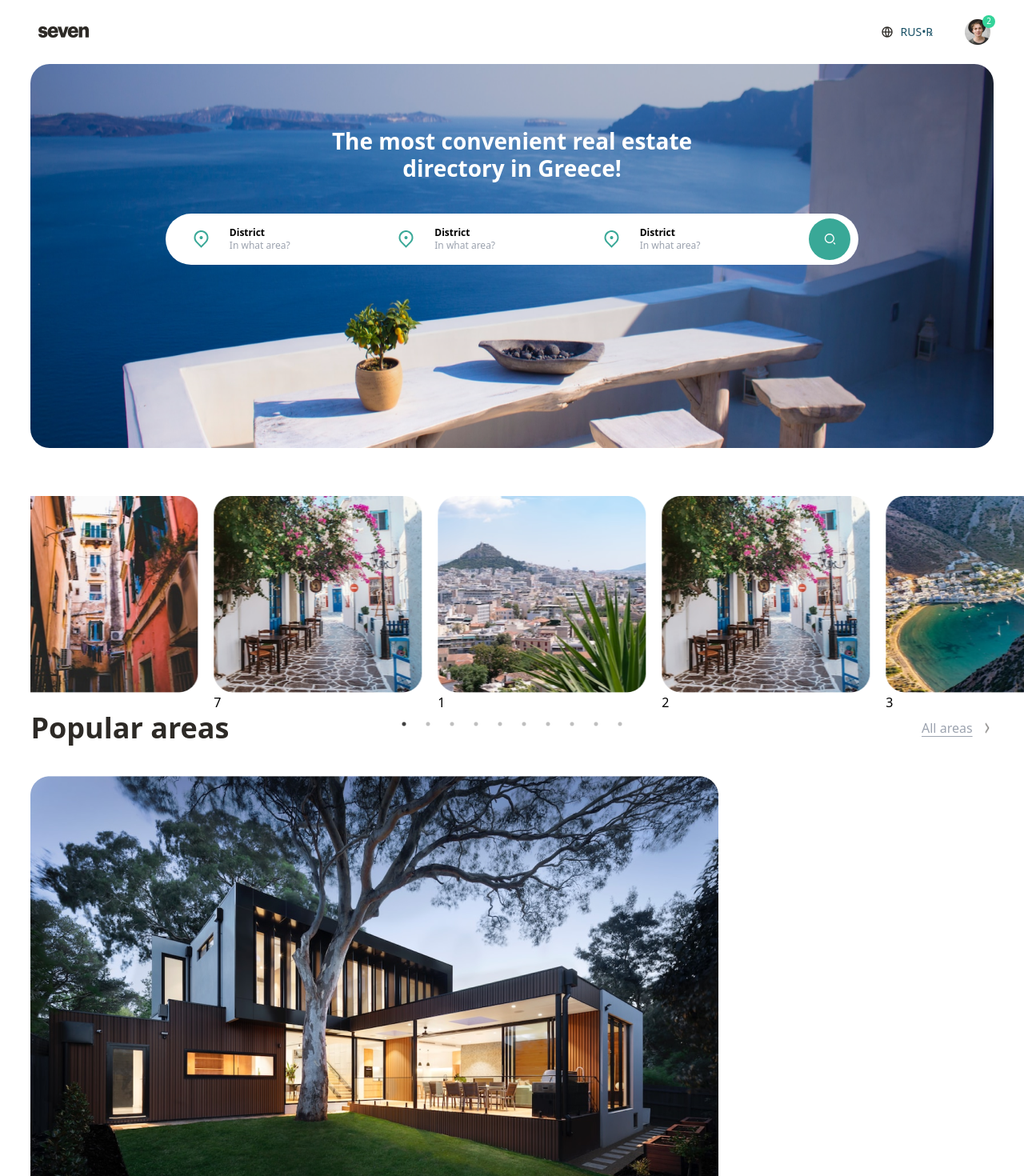
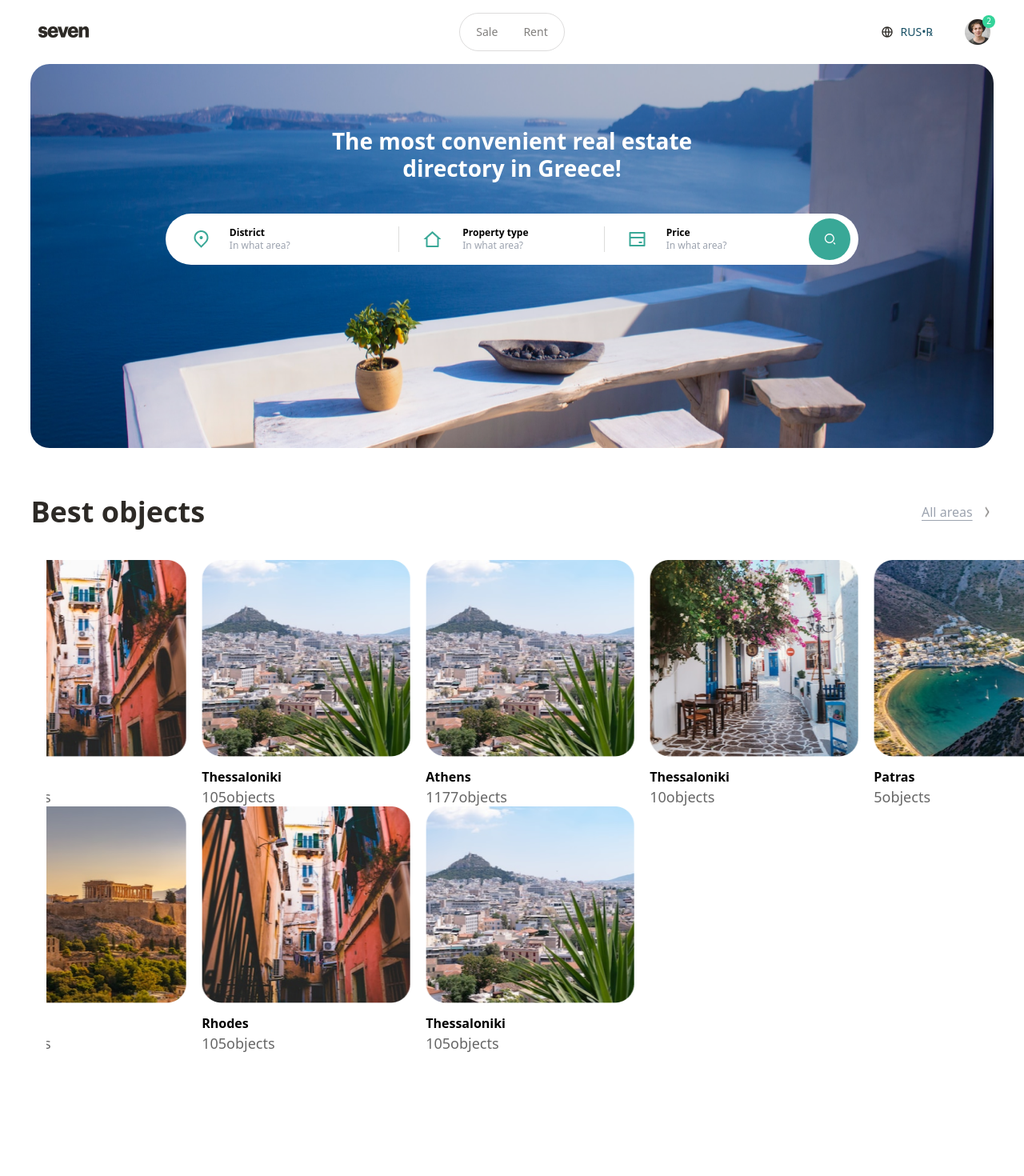
Before and after one commit to irina135/project, a React (Create React App) app: page / in a window 1280 px wide. Shown: the top 1470 px of the page at 80% size. Built offline with nearby package versions, Linux system fonts and the light colour scheme.

Commit message:
add map for slaider

```diff
--- a/src/App.js
+++ b/src/App.js
@@ -1,5 +1,6 @@
-import { Link, BrowserRouter as Router, Route } from 'react-router-dom';
-import React, { useState } from 'react';
+//import { Link, BrowserRouter as Router, Route } from 'react-router-dom';
+//import React, { useState } from 'react';
+import { BrowserRouter, Route, Routes } from 'react-router-dom'
 
 import Layout from './components/ layout/Layout';
 import Banner from './components/ui/banner/Banner';
@@ -10,8 +11,9 @@ import Video from './components/ui/video/Video';
 import Info from './components/ui/info/Info';
 import Search from './components/ui/search/Search';
 import Footer from './components/ui/footer/Footer';
-import Item from './components/ui/item/Item';
-import AdaptiveHeight from '../src/components/ui/slider/Slider'
+//import Item from './components/ui/item/Item';
+//import AdaptiveHeight from '../src/components/ui/slider/Slider'
+import SliderList from '../src/components/ui/slider/Slider'
 
 
 
@@ -24,31 +26,43 @@ function App() {
   const displayFlex = true
 
 
-  const [itemNumber, setIsShow] = useState(true)
+  //const [itemNumber, setIsShow] = useState(true)
 
   return (
+
    <Layout>
+
+
+
     <Banner/>
-    <AdaptiveHeight />
+    <TitleLink
+      title={titleLink[1].title}
+      linkText={titleLink[0].linkText}
+      img1= {titleLink[0].img1}
+    />
+    <SliderList />
     <TitleLink
       title={titleLink[0].title}
       linkText={titleLink[0].linkText}
-       img1= {titleLink[0].img1}
+      img1= {titleLink[0].img1}
     />
     <CardsWrap
     cartVertical={cartVertical}
     displayFlex = {displayFlex}
-    itemNumber= {itemNumber}
+    //itemNumber= {itemNumber}
     />
     <Video />
+    <TitleLink
+      title={titleLink[2].title}
+      linkText={titleLink[0].linkText}
+      img1= {titleLink[0].img1}
+    />
     <CardsWrap
     />
     <Info />
     <Search />
 
-    {itemNumber && <Item
-    itemNumber= {itemNumber}
-    />}
+
 
     <Footer />
     <div className="App">
--- a/src/components/ layout/Layout.jsx
+++ b/src/components/ layout/Layout.jsx
@@ -1,4 +1,5 @@
-import Header from "./header/Header.js"
+import Header from "../ui/header/Header"
+
 
 
 const Layout = ({children}) => {
--- a/src/components/ui/banner/Filter.js
+++ b/src/components/ui/banner/Filter.js
@@ -2,9 +2,9 @@
 function Filter(props) {
 
     return (
-       <div className="tablet:flex w-[25%] first:flex hidden tablet:flex">
+       <div className="tablet:flex w-[25%] first:flex hidden tablet:flex line">
            <img className="desktop:mr-[18px] medium:mr-[26px] mr-[16px]" src={props.filterImg} alt='img'/>
-           <div className="text-left desktop:text-sm text-xs text-black font-semibold">
+           <div className="text-left desktop:text-sm text-xs text-black font-semibold line">
                 <p>{props.filterTitle}</p>
                 <input className="font-normal text-{45, 42, 38, 0.6}" placeholder={props.filterPlaceholder}></input>
            </div>
--- a/src/components/ui/cards/Cards.js
+++ b/src/components/ui/cards/Cards.js
@@ -7,7 +7,7 @@ function CardItem(props) {
     if (props.cartVertical){
         return (
            /* <button onClick={() => {navigate('/pageCard') }} className="relative tablet:w-[48.8%] w-[300px] tablet:mr-[0px] mr-[20px] text-left pb-10">*/
-                <div>
+                <div className='mb-10'>
                     <Link to={`/user/${props.index + 1}`} className="relative tablet:w-[48.8%] w-[300px] tablet:mr-[0px] mr-[20px] text-left pb-10">
                         <img className="w-[100%] tablet:mb-[23px] mb-[15px]" src={props.cardImg} alt='img'/>
                         <div className="max-w-[350px]">
--- a/src/components/ layout/header/Header.js
+++ b/src/components/ui/header/Header.js
@@ -7,6 +7,13 @@ function Header() {
      return (
      <header className='tablet:flex hidden desktop:max-w-[91.6%] laptop:max-w-[94%] max-w-[89%] justify-between items-center h-20 laptop:pl-2.5 laptop:pr-1 mx-auto text-lime-700'>
        <img src={header[0].headerLogo} alt='img'/>
+
+       <div className='header__links-wrap header__links--position'>
+         <a className='header__link' href="#">Sale</a>
+         <a className='header__link' href="#">Rent</a>
+
+        </div>
+
        <div className='flex'>
          <button className="w-16 mr-10 flex items-center" onClick={() => setIsShow(!isShow)}>
             <img className="mr-2.5" src={header[0].global} alt='img'/>
--- a/src/components/ui/slider/Slider.js
+++ b/src/components/ui/slider/Slider.js
@@ -1,77 +1,39 @@
 import React, { Component } from "react";
 import Slider from "react-slick";
-import sliderImg1 from "../../../assets/imgs/slider/slider-img1.png"
-import sliderImg2 from "../../../assets/imgs/slider/slider-img2.png"
-import sliderImg3 from "../../../assets/imgs/slider/slider-img3.png"
-import sliderImg4 from "../../../assets/imgs/slider/slider-img4.png"
-import sliderImg5 from "../../../assets/imgs/slider/slider-img5.png"
-import sliderImg6 from "../../../assets/imgs/slider/slider-img6.png"
 
 import {sliderList} from '../../../mocks/slider/data.base.slider'
 
-
-export default class AdaptiveHeight extends Component {
+import SliderItem from "./SliderItem";
+export default class SliderList extends Component {
 
   render() {
+    const map1 = sliderList
+    const newMap1 = map1.map((number, index) =>
+      <SliderItem key={index}
+      sliderImg={number.sliderImg}
+      title={number.title}
+      count={number.count}
+      text={number.text}
+      />
+    )
     var settings = {
       loop: true,
-      dots: true,
+      dots: false,
       infinite: true,
       slidesToShow: 6.77,
       slidesToScroll: 1,
-      adaptiveHeight: true,
-      afterChange: function(index) {
+      //adaptiveHeight: true,
+      /*afterChange: function(index) {
         console.log(
           `Slider Changed to: ${index + 1}, background: #222; color: #bada55`
         )
         index = 0
-    }
+    }*/
 }
     return (
       <div>
-        <Slider {...settings}>
-        <div className="widthSliderItem">
-            <img src={sliderImg1} alt="img"/>
-            <p>1</p>
-          </div>
-          <div className="widthSliderItem">
-
-            <img src={sliderImg2} alt="img"/>
-            <p>2</p>
-          </div>
-          <div className="widthSliderItem]">
-
-          <img src={sliderImg3} alt="img"/>
-          <p>3</p>
-          </div>
-          <div className="widthSliderItem">
-          <img src={sliderImg4} alt="img"/>
-          <p>4</p>
-          </div>
-          <div className="widthSliderItem">
-          <img src={sliderImg5} alt="img"/>
-          <p>5</p>
-          </div>
-          <div className="widthSliderItem">
-          <img src={sliderImg6} alt="img"/>
-          <p>6</p>
-          </div>
-          <div className="widthSliderItem">
-          <img src={sliderImg2} alt="img"/>
-          <p>7</p>
-          </div>
-          <div className="widthSliderItem">
-          <img src={sliderImg5} alt="img"/>
-          <p>5</p>
-          </div>
-          <div className="widthSliderItem">
-          <img src={sliderImg6} alt="img"/>
-          <p>6</p>
-          </div>
-          <div className="widthSliderItem">
-          <img src={sliderImg2} alt="img"/>
-          <p>7</p>
-          </div>
+        <Slider {...settings} className='mb-[160px]'>
+          {newMap1}
         </Slider>
      </div>
     );
--- a/src/components/ui/slider/SliderItem.js
+++ b/src/components/ui/slider/SliderItem.js
@@ -1,8 +1,12 @@
 export default function SliderItem(props) {
     return (
-        <div className="widthSliderItem">
-            <img src={props.sliderImg} alt='img'/>
-            <p>{props.title}</p>
+        <div className="w-[260px]">
+            <img className="mb-[16px]" src={props.sliderImg} alt='img'/>
+            <p className="mb-[5px] font-semibold text-base leading-[120%] text-{#2D2A26}">{props.title}</p>
+            <div className="flex text-lg leading-[120%] text-{#2D2A26} opacity-60">
+                <p>{props.count}</p>
+                <p>{props.text}</p>
+            </div>
         </div>
     )
 }
--- a/src/index.css
+++ b/src/index.css
@@ -14,11 +14,9 @@
     box-sizing: border-box;
     background-image: url('./assets/imgs/investment-property/investment-property.png');
     background-size: cover;
-      /*background-size: contain;*/
     background-repeat: no-repeat;
     background-position: center;
 }
-
   @media (max-width: 768px){
     .banner-bg {
       background-image: url('./assets/imgs/section-main/main-mobile.png');
@@ -26,7 +24,6 @@
       background-position: center;
       background-size: 100% 100%;
       text-align: center;
-
     }
 
     .info-bg {
@@ -39,31 +36,57 @@
       background-size: 100% auto;
       }
   }
-    .widthSliderItem {
-      width: 260px!important;
-
+.slick-list {
+  margin-left: calc((100% - 91%) / 2);
 }
+/*.slick-track {
+  left: 0;
+}*/
 .slick-slide {
-      width: 260px!important;
-      margin-left: 0;
-      margin-right: 20px;
+  width: 260px !important;
+  margin-left: 20px;
+}
+.header__links-wrap {
+  display: flex;
+  justify-content: center;
+  width: 132px;
+  height: 48px;
+  border: 1px solid rgba(45, 42, 38, 0.16);
+  border-radius: 32px;
+  padding-bottom: 4px;
+     /* @media @breakpoint-Small {
+          left: calc(50% - (116px/2));
+          width: 116px;
+          height: 40px;
+        }*/
+}
+.header__links--position {
+  position: absolute;
+  left: calc(50% - (132px/2));
+        /* @media @breakpoint-Small {
+              left: 85px;
+            }*/
+}
+.header__link {
+  border-radius: 32px;
+  padding: 12px 16px 8px 16px;
+  font-size: 14px;
+  color: rgba(45, 42, 38, 0.6);
+    /*@media @breakpoint-Small {
+        padding: 8px 14px 8px 14px;
+        font-size: 12px;
+      }*/
+}
+.header__link:hover {
+  background: #2D2A26;
+  color: white;
 }
 
-  .slick-list {
-    margin-left: calc((100% - 91.6%) / 2) !important;
-    @media (max-width: 1280px) {
-      margin-left: calc((100% - 89%) / 2) !important;
+.line {
+  padding-left: 30px;
+  border-left: 1px solid rgba(45, 42, 38, 0.16);
 }
-    @media (max-width: 1440px) {
-      margin-left: calc((100% - 94%) / 2) !important;
+.line:first-of-type {
+  padding-left: 0;
+  border-left: none;
 }
-  }
-  .slick-track {
-    margin-left: calc((100% - 91%));
-    @media (max-width: 1280px) {
-      margin-left: calc((100% - 89%)) !important;
-    }
-    @media (max-width: 1440px) {
-      margin-left: calc((100% - 94%)) !important;
-    }
-  }
--- a/src/mocks/banner/data.base.banner.js
+++ b/src/mocks/banner/data.base.banner.js
@@ -1,4 +1,6 @@
-import filterImg from '../../assets/imgs/section-main/main-img1.svg'
+import filterImg1 from '../../assets/imgs/section-main/main-img1.svg'
+import filterImg2 from '../../assets/imgs/section-main/main-img2.svg'
+import filterImg3 from '../../assets/imgs/section-main/main-img3.svg'
 import filterBannerBtn from '../../assets/imgs/section-main/serach-btn.svg'
 
 export const banner = [
@@ -7,19 +9,19 @@ export const banner = [
         filterBtn: filterBannerBtn,
         filterTitle: 'District',
         filterPlaceholder: 'In what area?',
-        filterImg: filterImg
+        filterImg: filterImg1
     },
     {
         title: 'The most convenient real estate directory in Greece!',
-        filterTitle: 'District',
+        filterTitle: 'Property type',
         filterPlaceholder: 'In what area?',
-        filterImg: filterImg
+        filterImg: filterImg2
     },
     {
         title: 'The most convenient real estate directory in Greece!',
-        filterTitle: 'District',
+        filterTitle: 'Price',
         filterPlaceholder: 'In what area?',
-        filterImg: filterImg
+        filterImg: filterImg3
     },
 
 
--- a/src/mocks/slider/data.base.slider.js
+++ b/src/mocks/slider/data.base.slider.js
@@ -16,7 +16,37 @@ export const sliderList = [
         {
             title: 'Thessaloniki',
             text: 'objects',
-            count: 105,
+            count: 10,
             sliderImg: sliderImg2
         },
+        {
+            title: 'Patras',
+            text: 'objects',
+            count: 5,
+            sliderImg: sliderImg3
+        },
+        {
+            title: 'Chania',
+            text: 'objects',
+            count: 15,
+            sliderImg: sliderImg4
+        },
+        {
+            title: 'Heraklion',
+            text: 'objects',
+            count: 105,
+            sliderImg: sliderImg5
+        },
+        {
+            title: 'Rhodes',
+            text: 'objects',
+            count: 105,
+            sliderImg: sliderImg6
+        },
+        {
+            title: 'Thessaloniki',
+            text: 'objects',
+            count: 105,
+            sliderImg: sliderImg1
+        },
 ]
--- a/src/mocks/titleLink/data.base.titleLink.js
+++ b/src/mocks/titleLink/data.base.titleLink.js
@@ -4,5 +4,15 @@ export const titleLink = [
         img1: linkArrow,
         title: 'Popular areas',
         linkText: 'All areas'
-    }
+    },
+    {
+        img1: linkArrow,
+        title: 'Best objects',
+        linkText: 'All areas'
+    },
+    {
+        img1: linkArrow,
+        title: 'New objects',
+        linkText: 'New objects'
+    },
 ]
```
Also changed, not shown: src/setupTests.js (deleted, +0 -5 lines), 1 other file (tests, documents, lock files or other folders). Lines whose indentation alone changed are shown as unchanged.
